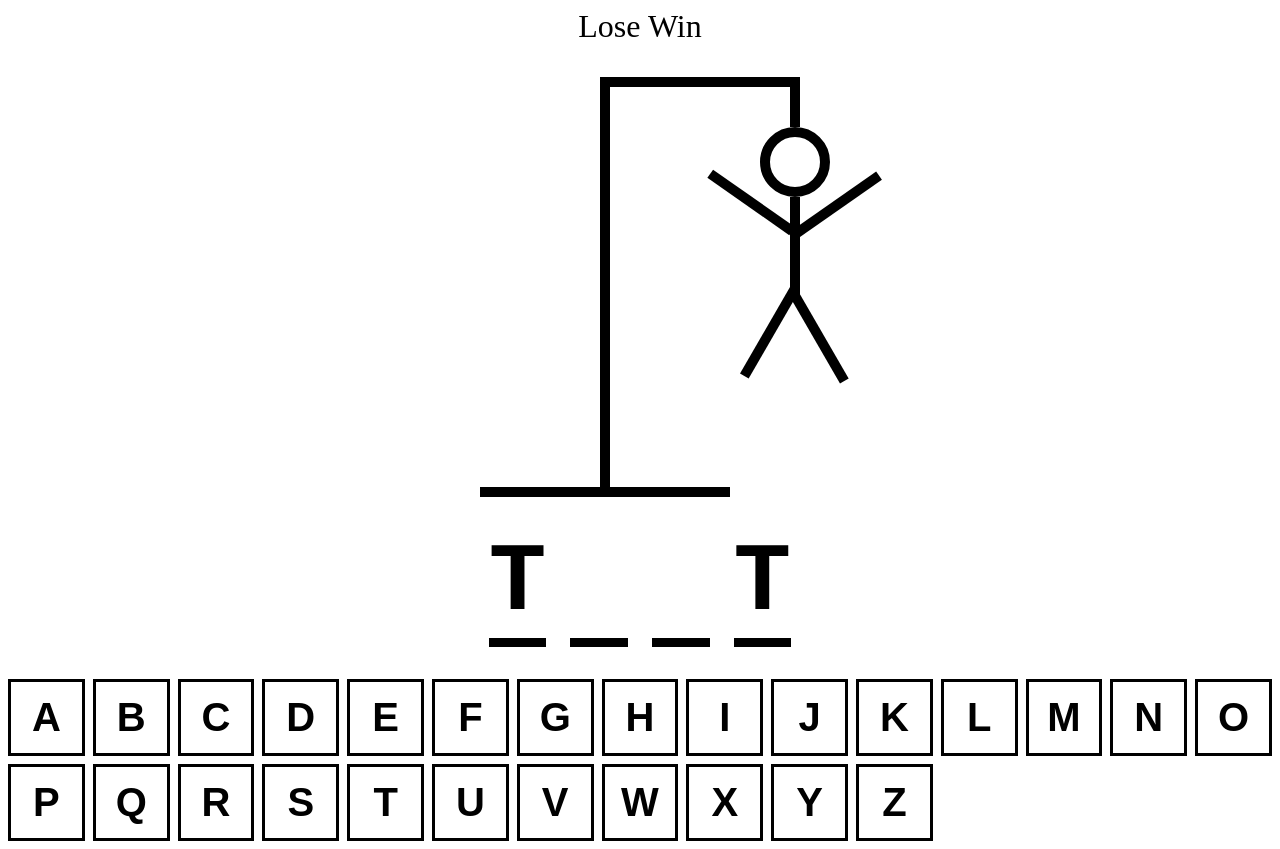
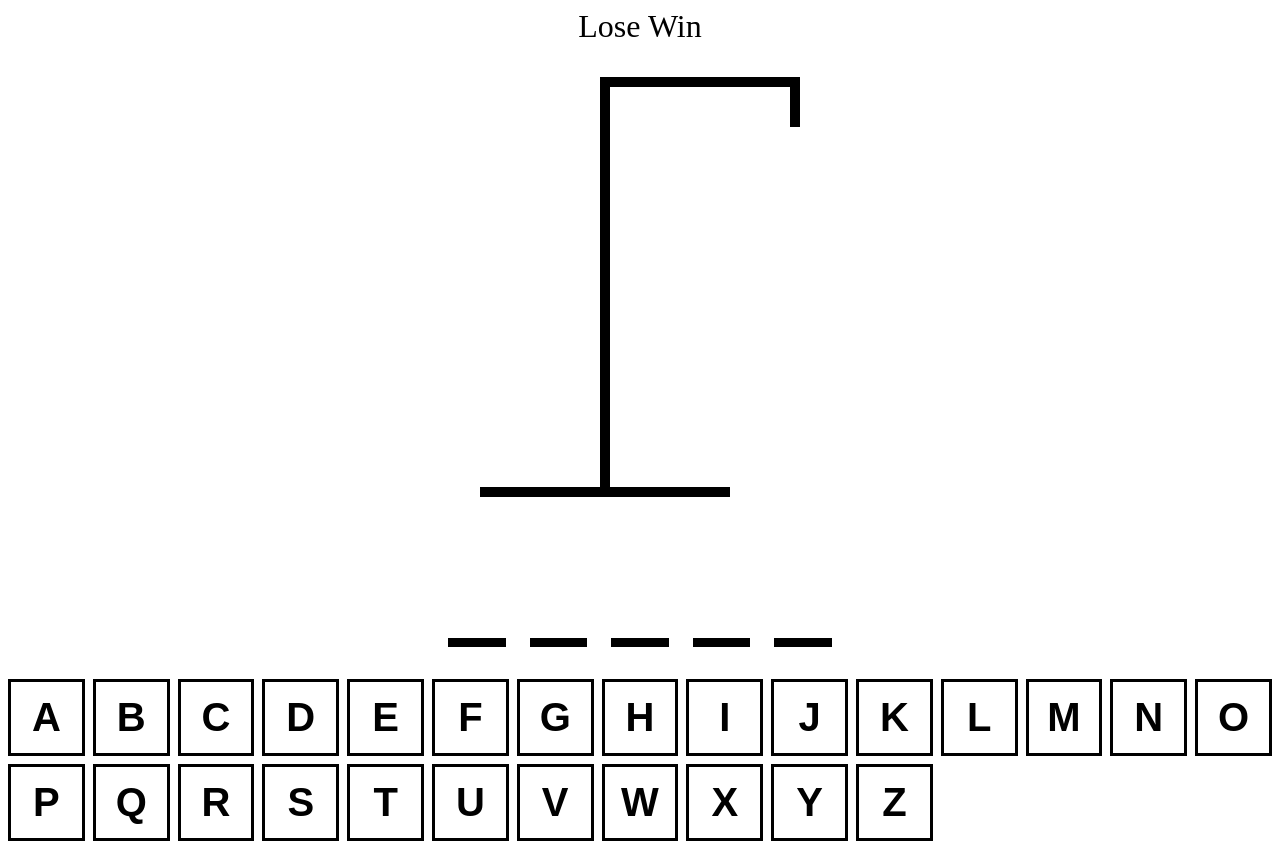
Before and after one commit to TIit0/Ts-Hangman, a React (Vite) app: page / in a window 1280 px wide. Built offline with nearby package versions, Linux system fonts and the light colour scheme.

Commit message:
useffect for hangman drawing rendering

```diff
--- a/src/App.tsx
+++ b/src/App.tsx
@@ -1,4 +1,4 @@
-import { useState } from "react";
+import { useEffect, useState } from "react";
 import wordList from "./wordList.json";
 import HangmanDrawing from "./components/HangmanDrawing/HangmanDrawing";
 import HangmanWord from "./components/HangmanWord/HangmanWord";
@@ -13,14 +13,43 @@ function App() {
   }
   );
 
-  const [guessedLetters, setGuessedLetters] = useState<string[]>([])
+  const [guessedLetters, setGuessedLetters] = useState<string[]>([]);
+  const incorrectLetters = guessedLetters.filter(letter => !wordToGuess.includes(letter));
+
+  function addGuessedLetter(letter: string) {
+    if (guessedLetters.includes(letter)) return;
+
+    setGuessedLetters(currentLetters => [...currentLetters, letter])
+  }
+
+  useEffect(() => {
+    const handler = (e: KeyboardEvent) => {
+      const key = e.key;
+      console.log(key)
+      if (!key.match(/^[a-z]$/)) return;
+
+      e.preventDefault();
+      addGuessedLetter(key)
+    }
+
+    document.addEventListener("keypress", handler);
+
+    /* clean up function. needs to stay in function */
+    return () => {
+      document.removeEventListener("keypress", handler)
+    }
+  }, [] );
 
   console.log(wordToGuess)
   return (
     <div className="app_wrapper">
       <div className="app_wrapper__win-lose"> Lose Win </div>
-      <HangmanDrawing />
-      <HangmanWord />
+      <HangmanDrawing guesses={incorrectLetters.length}/>
+
+      <HangmanWord
+      guessedLetters={guessedLetters}
+      wordToGuess={wordToGuess} />
+
       <div className="keyboard_container">
       <Keyboard />
       </div>
--- a/src/components/HangmanDrawing/HangmanDrawing.tsx
+++ b/src/components/HangmanDrawing/HangmanDrawing.tsx
@@ -7,16 +7,17 @@ const LeftArm = <div className="leftArm" />
 const RightLeg = <div className="rightLeg" />
 const LeftLeg = <div className="leftLeg" />
 
-export default function HangmanDrawing() {
+type HangmanDrawingProps = {
+    guesses: number;
+}
 
+const BODY_PARTS: JSX.Element[] = [Head,Torso,RightArm,LeftArm,RightLeg,LeftLeg,]
+
+export default function HangmanDrawing({guesses}: HangmanDrawingProps) {
+console.log(guesses)
     return (
         <div className="drawing_wrapper">
-            {Head}
-            {Torso}
-            {RightArm}
-            {LeftArm}
-            {RightLeg}
-            {LeftLeg}
+            {BODY_PARTS.slice(0, guesses)}
             <div className="drawing_rope-pole" />
             <div className="drawing_upper-pole" />
             <div className="drawing_center-pole" />
--- a/src/components/HangmanWord/HangmanWord.tsx
+++ b/src/components/HangmanWord/HangmanWord.tsx
@@ -1,12 +1,17 @@
 import "./HangmanWord.css"
 
+type HangManWordProps = {
+    guessedLetters: string[];
+    wordToGuess: string;
+}
 
-export default function HangmanWord() {
-    const word = "Test".toLowerCase()
-    const guessedLetters: string[] = ["t"];
+
+export default function HangmanWord({guessedLetters, wordToGuess}: HangManWordProps) {
+
+    //const guessedLetters: string[] = ["t"];
     return (
         <div className="word_wrapper">
-            {word.split("").map((letter, index) => (
+            {wordToGuess.split("").map((letter, index) => (
                 <span
                     className="letter_container"
                     key={`${letter}${index}`}>
```
